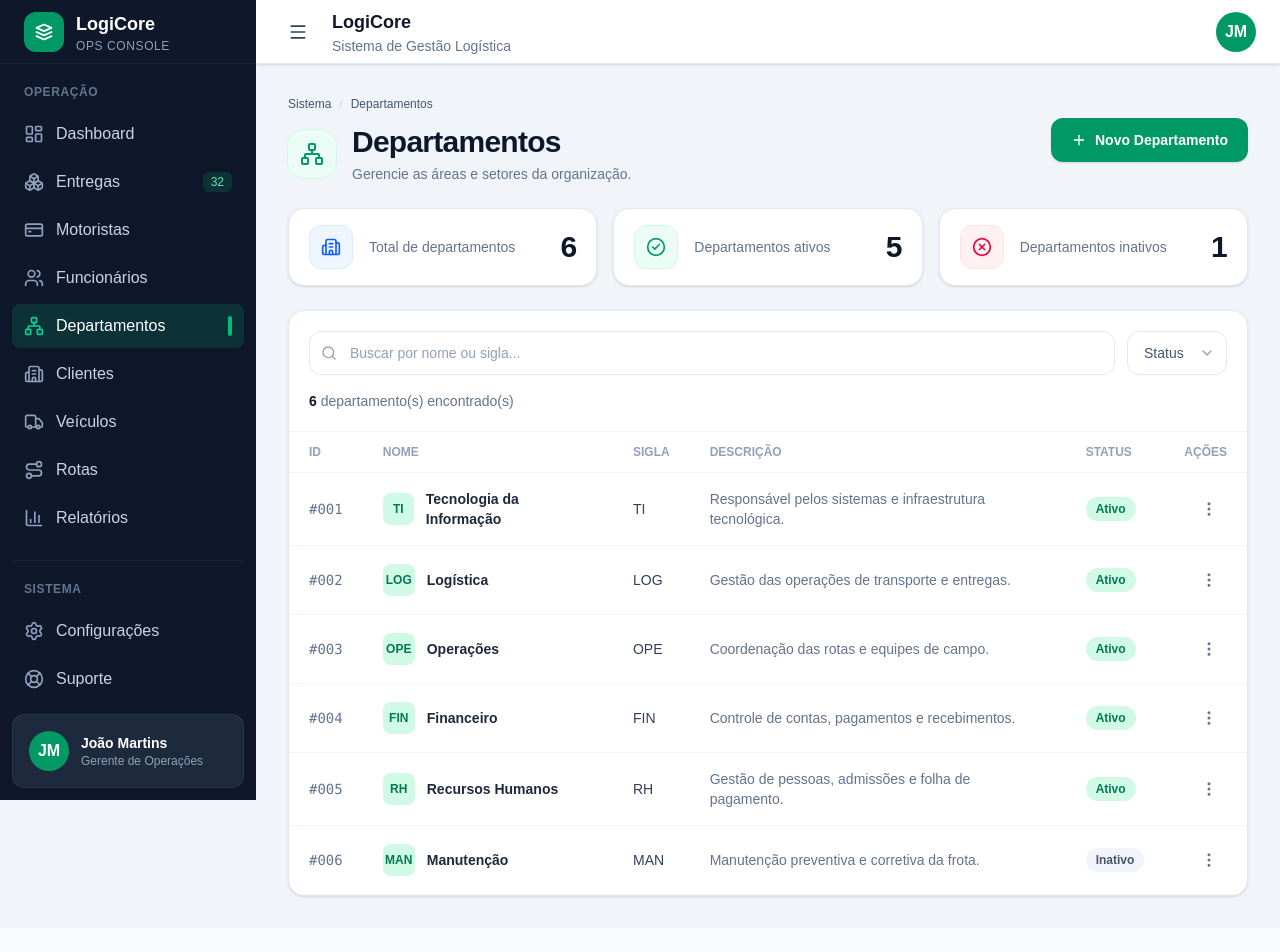
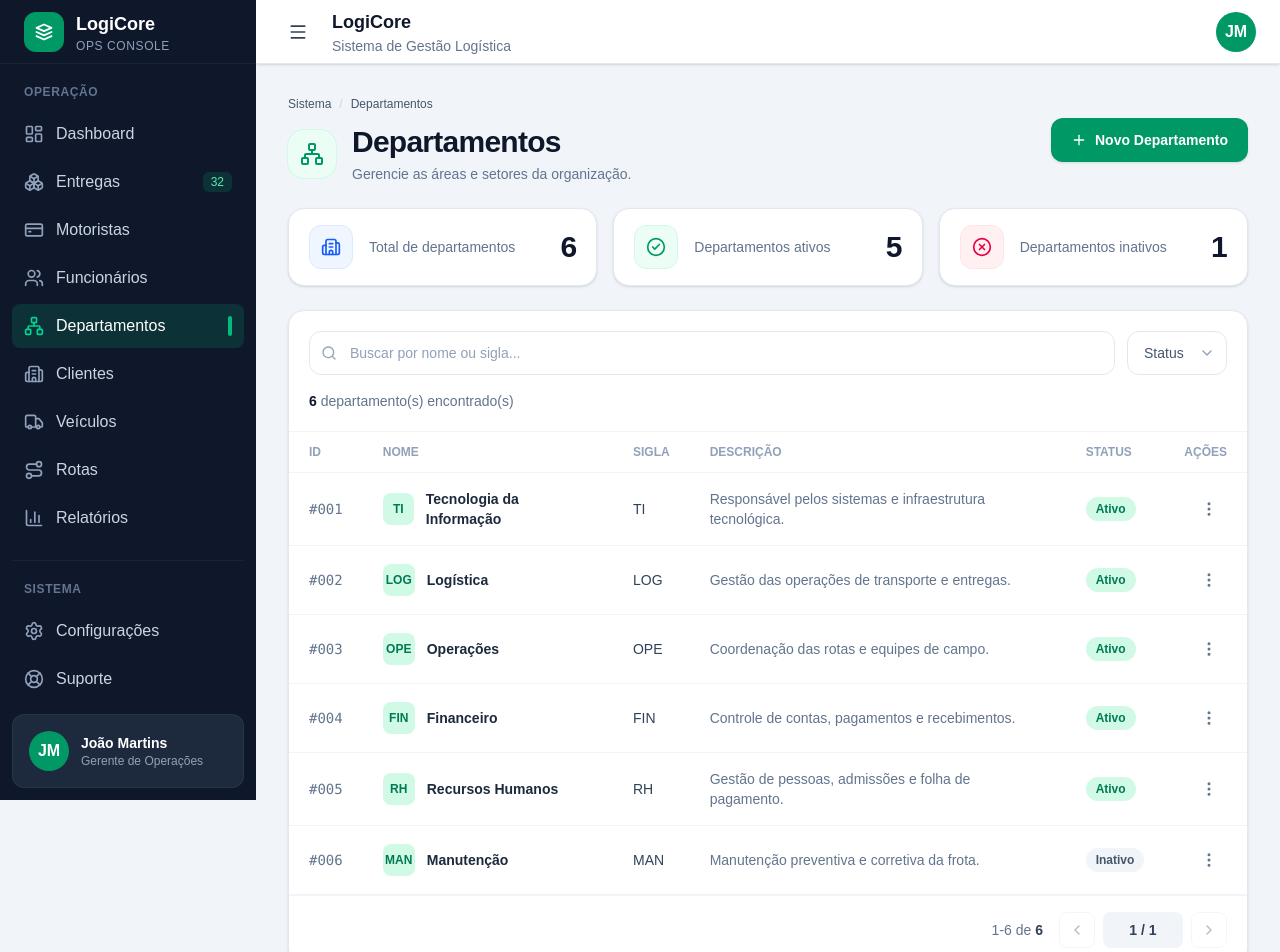
Before and after one commit to Pablo-M-Santos/Sistema_de_Gestao_de_Operacoes_Logisticas, a Next.js app in the folder frontend/: page /departments in a window 1280 px wide. Shown: the top 952 px of the page. Before the commit the page ends 928 px from the top, so only its background shows below. Built offline with nearby package versions, Linux system fonts and the light colour scheme.

Commit message:
feat: implement pagination in DepartamentoTable and add TablePagination component

```diff
--- a/frontend/components/departments/DepartamentoTable.tsx
+++ b/frontend/components/departments/DepartamentoTable.tsx
@@ -1,6 +1,6 @@
 "use client";
 
-import { useMemo, useState } from "react";
+import { useEffect, useMemo, useState } from "react";
 import { Eye, Pencil, Power } from "lucide-react";
 
 import type { Departamento } from "@/types/departamento";
@@ -20,7 +20,9 @@ type Props = {
 export default function DepartamentoTable({ onViewAction, onEditAction, onToggleAction }: Props) {
   const [query, setQuery] = useState("");
   const [status, setStatus] = useState("all");
+  const [page, setPage] = useState(0);
 
+  const pageSize = 10;
   const filtered = useMemo(() => {
     return departamentos.filter((d) => {
       const search =
@@ -34,6 +36,12 @@ export default function DepartamentoTable({ onViewAction, onEditAction, onToggle
       return search && statusMatch;
     });
   }, [query, status]);
+
+  const pagedData = useMemo(() => {
+    const start = page * pageSize;
+
+    return filtered.slice(start, start + pageSize);
+  }, [filtered, page]);
 
   const columns: TableColumn<Departamento>[] = [
     {
@@ -123,6 +131,10 @@ export default function DepartamentoTable({ onViewAction, onEditAction, onToggle
     },
   ];
 
+  useEffect(() => {
+    setPage(0);
+  }, [query, status]);
+
   return (
     <div className="animate-fade-up overflow-hidden rounded-2xl border border-slate-200 bg-white shadow-sm">
       <TableToolbar
@@ -140,12 +152,17 @@ export default function DepartamentoTable({ onViewAction, onEditAction, onToggle
       />
 
       <DataTable
-        data={filtered}
+        data={pagedData}
         columns={columns}
         actions={actions}
         getRowIdAction={(d) => d.id}
-        emptyTitle="Nenhum departamento encontrado"
-        emptyDescription="Não existem departamentos cadastrados."
+        pagination={{
+          page,
+          size: pageSize,
+          totalElements: filtered.length,
+          totalPages: Math.ceil(filtered.length / pageSize),
+        }}
+        onPageChangeAction={setPage}
       />
     </div>
   );
--- a/frontend/components/table/DataTable.tsx
+++ b/frontend/components/table/DataTable.tsx
@@ -4,8 +4,11 @@ import type { TableColumn, TableAction } from "./types";
 import TableActions from "./TableActions";
 import EmptyState from "./EmptyState";
 
+import TablePagination from "./TablePagination";
+
 type DataTableProps<T> = {
   data: T[];
+
   columns: TableColumn<T>[];
 
   actions?: TableAction<T>[];
@@ -13,7 +16,17 @@ type DataTableProps<T> = {
   getRowIdAction: (row: T) => string | number;
 
   emptyTitle?: string;
+
   emptyDescription?: string;
+
+  pagination?: {
+    page: number;
+    size: number;
+    totalElements: number;
+    totalPages: number;
+  };
+
+  onPageChangeAction?: (page: number) => void;
 };
 
 export default function DataTable<T>({
@@ -21,6 +34,8 @@ export default function DataTable<T>({
   columns,
   actions = [],
   getRowIdAction,
+  pagination,
+  onPageChangeAction,
   emptyTitle,
   emptyDescription,
 }: DataTableProps<T>) {
@@ -85,6 +100,9 @@ export default function DataTable<T>({
           </tbody>
         </table>
       </div>
+      {pagination && onPageChangeAction && (
+        <TablePagination pagination={pagination} onPageChangeAction={onPageChangeAction} />
+      )}
     </div>
   );
 }
--- /dev/null
+++ b/frontend/components/table/TablePagination.tsx
@@ -0,0 +1,47 @@
+"use client";
+
+import { ChevronLeft, ChevronRight } from "lucide-react";
+
+import type { TablePaginationProps } from "./types";
+
+export default function TablePagination({ pagination, onPageChangeAction }: TablePaginationProps) {
+  const { page, totalPages, totalElements, size } = pagination;
+
+  const start = page * size + 1;
+
+  const end = Math.min((page + 1) * size, totalElements);
+
+  return (
+    <div className="flex justify-end border-t border-slate-100 px-5 py-4">
+      <div className="flex items-center gap-4">
+        <p className="hidden text-sm text-slate-500 sm:block">
+          {start}-{end} de <span className="font-semibold text-slate-700">{totalElements}</span>
+        </p>
+
+        <div className="flex items-center gap-2">
+          <button
+            type="button"
+            disabled={page === 0}
+            onClick={() => onPageChangeAction(page - 1)}
+            className="flex h-9 w-9 items-center justify-center rounded-lg border border-slate-200 text-slate-600 transition hover:bg-slate-50 disabled:cursor-not-allowed disabled:opacity-40"
+          >
+            <ChevronLeft className="h-4 w-4" />
+          </button>
+
+          <div className="flex h-9 min-w-20 items-center justify-center rounded-lg bg-slate-100 px-3 text-sm font-semibold text-slate-700">
+            {page + 1} / {totalPages}
+          </div>
+
+          <button
+            type="button"
+            disabled={page + 1 >= totalPages}
+            onClick={() => onPageChangeAction(page + 1)}
+            className="flex h-9 w-9 items-center justify-center rounded-lg border border-slate-200 text-slate-600 transition hover:bg-slate-50 disabled:cursor-not-allowed disabled:opacity-40"
+          >
+            <ChevronRight className="h-4 w-4" />
+          </button>
+        </div>
+      </div>
+    </div>
+  );
+}
```
